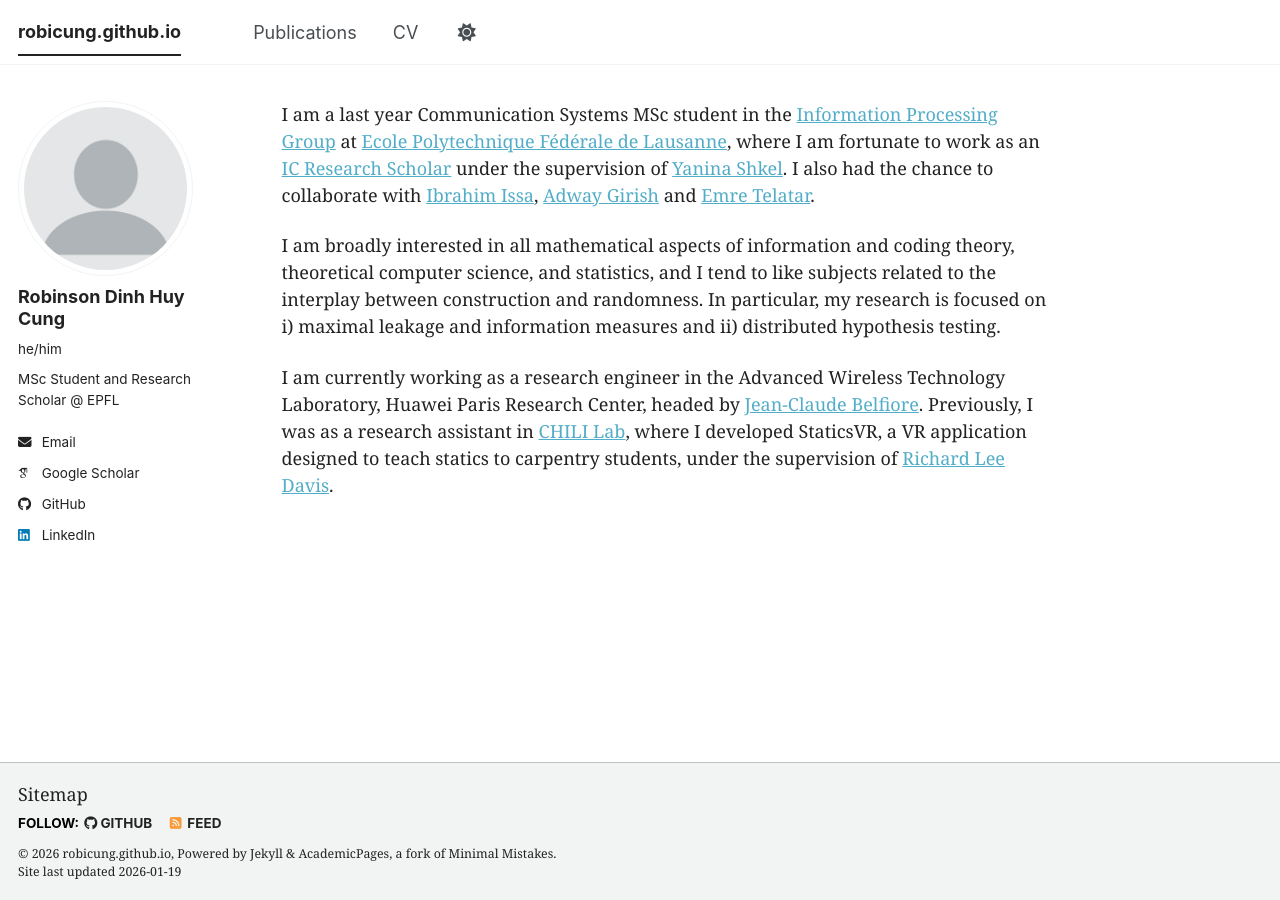
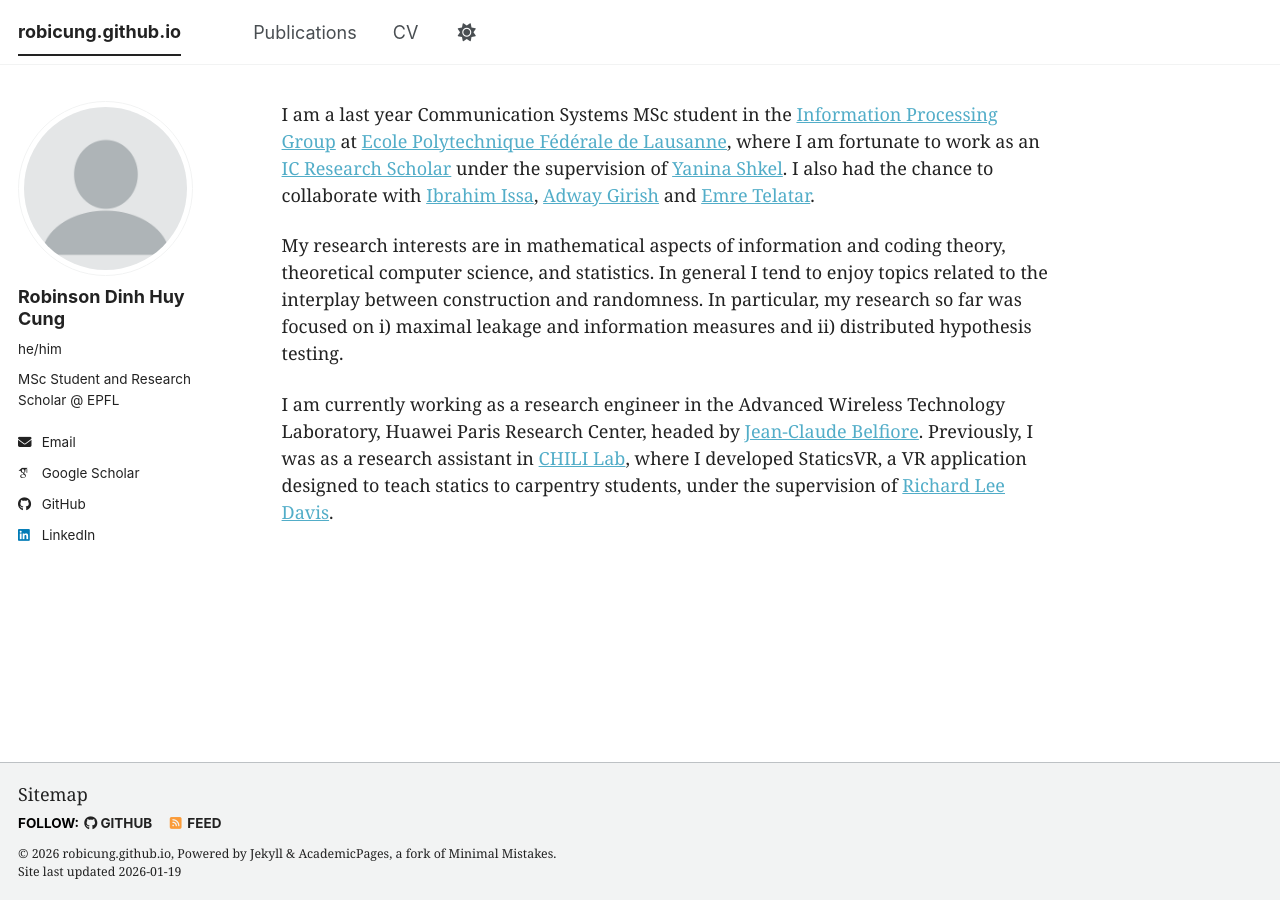
Before and after one commit to robicung/robicung.github.io, a Jekyll site: the page built from _pages/about.md, in a window 1280 px wide. Built offline with Jekyll 4.4.1, drawn with Linux system fonts in a browser that asks for light colours; some web fonts are replaced; a script bundle is joined from its source files by our own code; library files that are not in the unit come from our copies.

Commit message:
Revise research interests section in about.md
Reworded research interests for clarity and conciseness.

```diff
--- a/_pages/about.md
+++ b/_pages/about.md
@@ -9,6 +9,6 @@ redirect_from:
 
 I am a last year Communication Systems MSc student in the [Information Processing Group](https://www.epfl.ch/schools/ic/ipg/) at [Ecole Polytechnique Fédérale de Lausanne](https://www.epfl.ch/en/), where I am fortunate to work as an [IC Research Scholar](https://www.epfl.ch/schools/ic/education/master/research-scholars/) under the supervision of [Yanina Shkel](https://theory.epfl.ch/yanina/). I also had the chance to collaborate with [Ibrahim Issa](https://www.aub.edu.lb/pages/profile.aspx?memberId=ii19), [Adway Girish](https://adwaygirish.github.io/) and [Emre Telatar](https://people.epfl.ch/emre.telatar).
 
-I am broadly interested in all mathematical aspects of information and coding theory, theoretical computer science, and statistics, and I tend to like subjects related to the interplay between construction and randomness. In particular, my research is focused on i) maximal leakage and information measures and ii) distributed hypothesis testing.
+My research interests are in mathematical aspects of information and coding theory, theoretical computer science, and statistics. In general I tend to enjoy topics related to the interplay between construction and randomness. In particular, my research so far was focused on i) maximal leakage and information measures and ii) distributed hypothesis testing.
 
 I am currently working as a research engineer in the Advanced Wireless Technology Laboratory, Huawei Paris Research Center, headed by [Jean-Claude Belfiore](https://fr.linkedin.com/in/jcbelfiore). Previously, I was as a research assistant in [CHILI Lab](https://www.epfl.ch/labs/chili/fr/chili/), where I developed StaticsVR, a VR application designed to teach statics to carpentry students, under the supervision of [Richard Lee Davis](https://www.kth.se/profile/rldavis).
```
